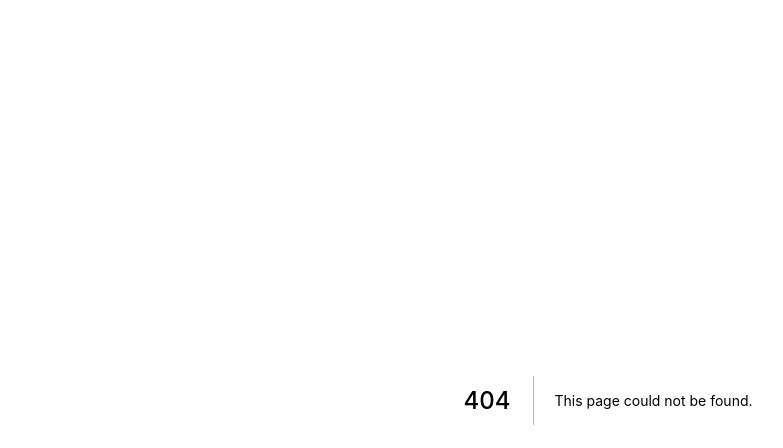
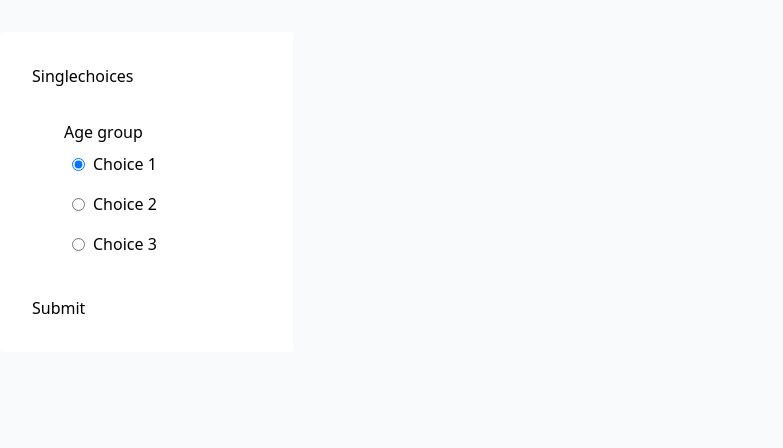
Before and after one commit to pphetra/learning, a Next.js app: page /singlechoices_use_form in a window 1280 px wide. Before the commit this address had no page. Shown: the top 448 px of the page, without its empty margins (32-815 px from the left). Built offline with nearby package versions, Linux system fonts and the light colour scheme.

Commit message:
radio useform

```diff
--- /dev/null
+++ b/pages/singlechoices_use_form.js
@@ -0,0 +1,84 @@
+import { useEffect } from "react";
+import { useForm } from "react-hook-form";
+
+export default function SingleChoiceUseForm() {
+  const {
+    register,
+    handleSubmit,
+    watch,
+    setValue,
+    formState: { errors },
+  } = useForm({
+    defaultValues: {
+      choice: "1",
+      info: "",
+    },
+  });
+  const choice = watch("choice");
+
+  useEffect(() => {
+    if (choice != "3") {
+      setValue("info", "");
+    }
+  }, [choice, setValue]);
+
+  const onSubmit = (data) => console.log(data);
+
+  return (
+    <div className="bg-gray-50 h-screen flex">
+      <form onSubmit={handleSubmit(onSubmit)}>
+        <div className="m-8 p-8 bg-white rounded w-full">
+          <h2>Singlechoices</h2>
+          <div className="p-8">
+            <h3>Age group</h3>
+            <div>
+              <div className="flex gap-2 items-center p-2">
+                <input
+                  type="radio"
+                  id="choice1"
+                  value="1"
+                  {...register("choice")}
+                />
+                <label htmlFor="choice1">Choice 1</label>
+              </div>
+              <div className="flex gap-2 items-center p-2">
+                <input
+                  type="radio"
+                  id="choice2"
+                  value="2"
+                  {...register("choice")}
+                />
+                <label htmlFor="choice2">Choice 2</label>
+              </div>
+              <div className="flex gap-2 items-center p-2">
+                <input
+                  type="radio"
+                  id="choice3"
+                  value="3"
+                  {...register("choice")}
+                />
+                <label htmlFor="choice3">Choice 3</label>
+              </div>
+              {choice === "3" && (
+                <div>
+                  <label htmlFor="info">More info</label>
+                  <input
+                    id="info"
+                    type="text"
+                    name="info"
+                    className="border"
+                    {...register("info")}
+                  />
+                </div>
+              )}
+            </div>
+          </div>
+
+          <div>
+            <button type="submit">Submit</button>
+          </div>
+        </div>
+      </form>
+    </div>
+  );
+}
```
